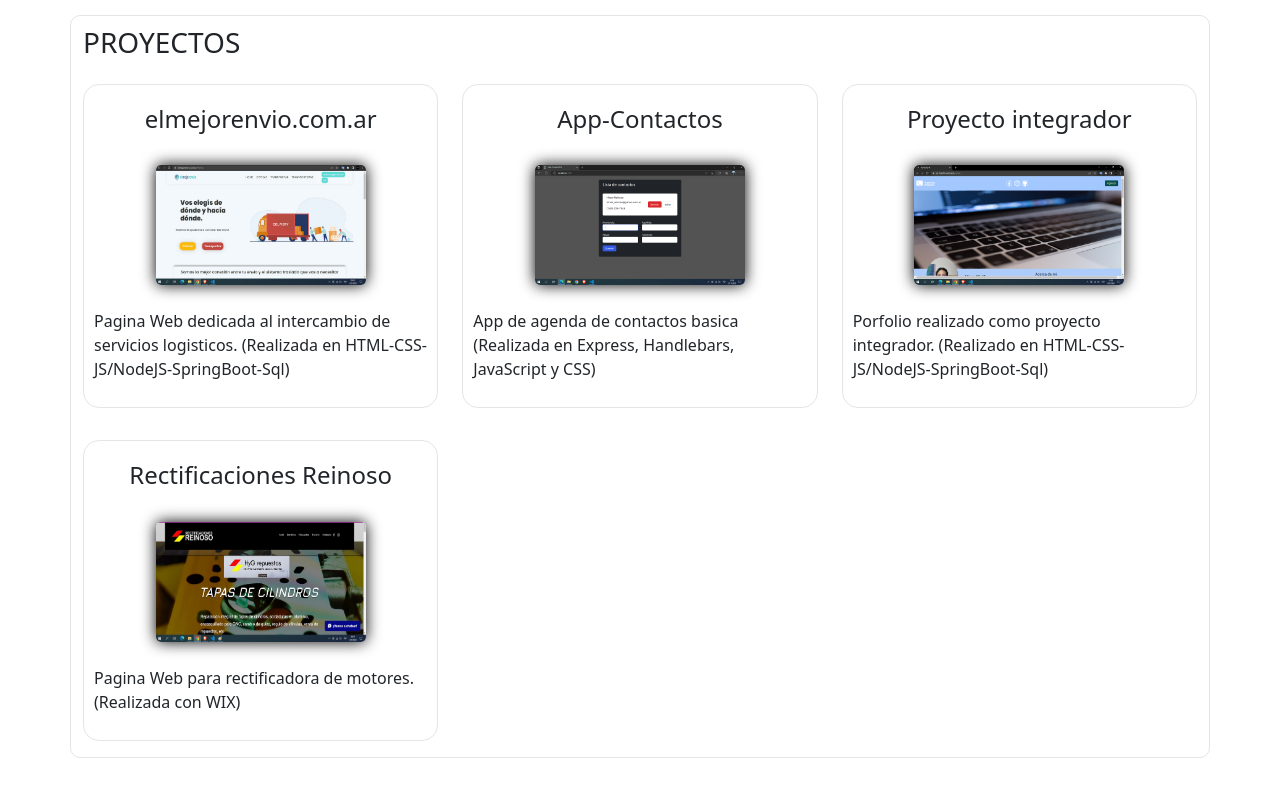
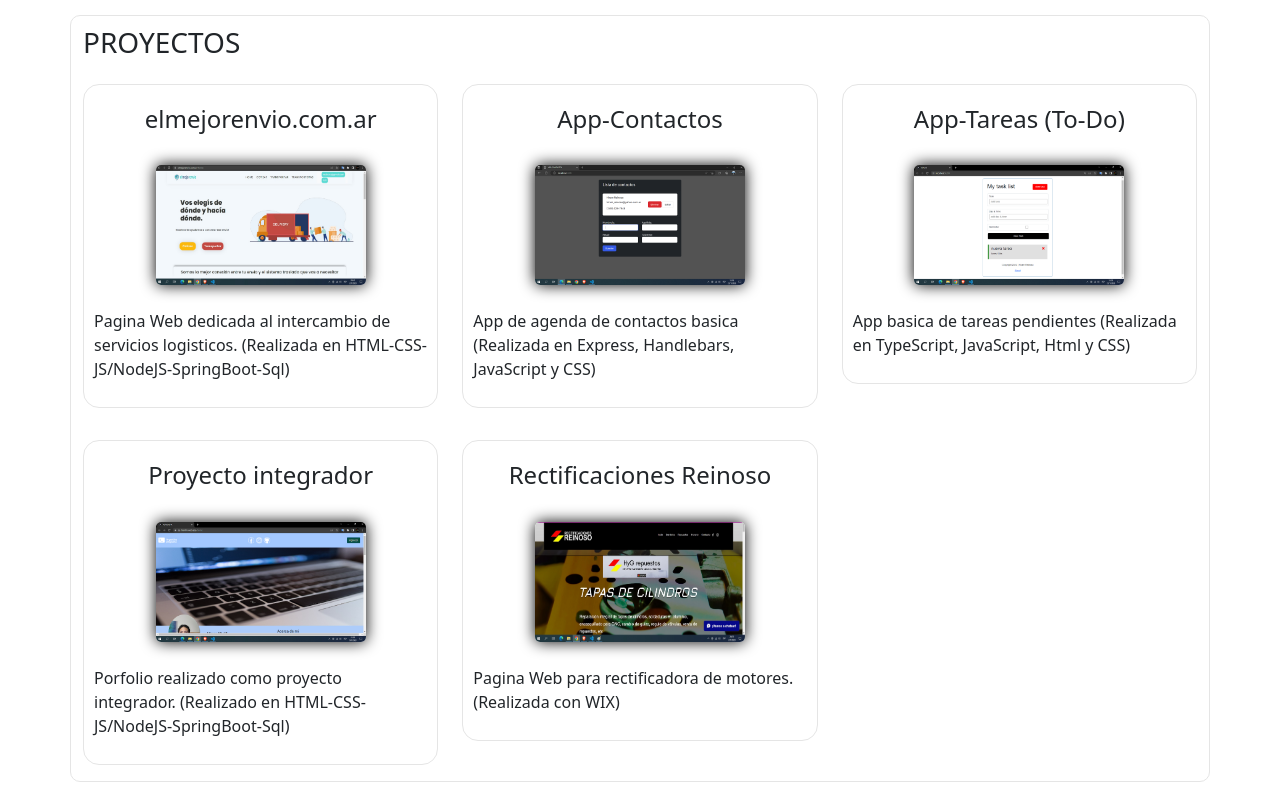
Before and after one commit to hirrei86/HojaPresentacion, an Angular app: page /proyectos in a window 1280 px wide. Built offline with nearby package versions, Linux system fonts and the light colour scheme.

Commit message:
agragado de app de tareas

```diff
--- a/src/app/components/proyectos/proyectos.component.html
+++ b/src/app/components/proyectos/proyectos.component.html
@@ -34,6 +34,22 @@
                 </p>
             </div>
         </div>
+    <div class="col-sm-12 col-md-4 col-lg-4 py-3">
+        <div class="card">
+            <h4>
+                App-Tareas (To-Do)
+            </h4>
+            <br>
+            <div class="img">
+                <a href="https://github.com/hirrei86/app-nueva-tarea">
+                <img src="../../../assets/app-tareas.png" alt=""></a>
+            </div><br>
+            <p>
+                App basica de tareas pendientes (Realizada en TypeScript, JavaScript,
+                Html y CSS)
+            </p>
+        </div>
+    </div>
         <div class="col-sm-12 col-md-4 col-lg-4 py-3">
             <div class="card">
                 <h4>
```
Also changed, not shown: src/assets/app-tareas.png (added).
